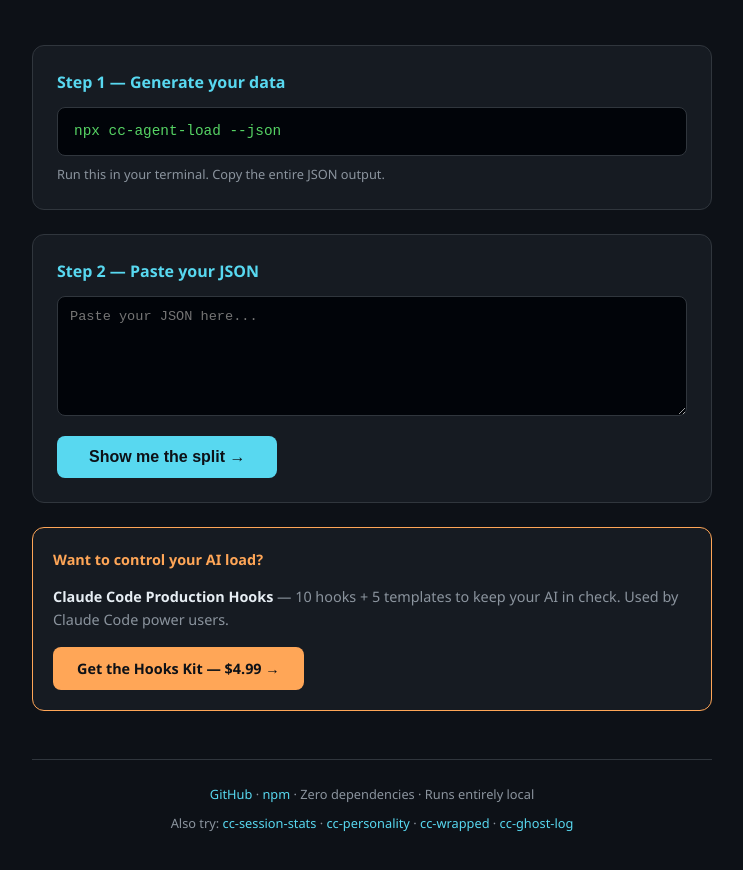
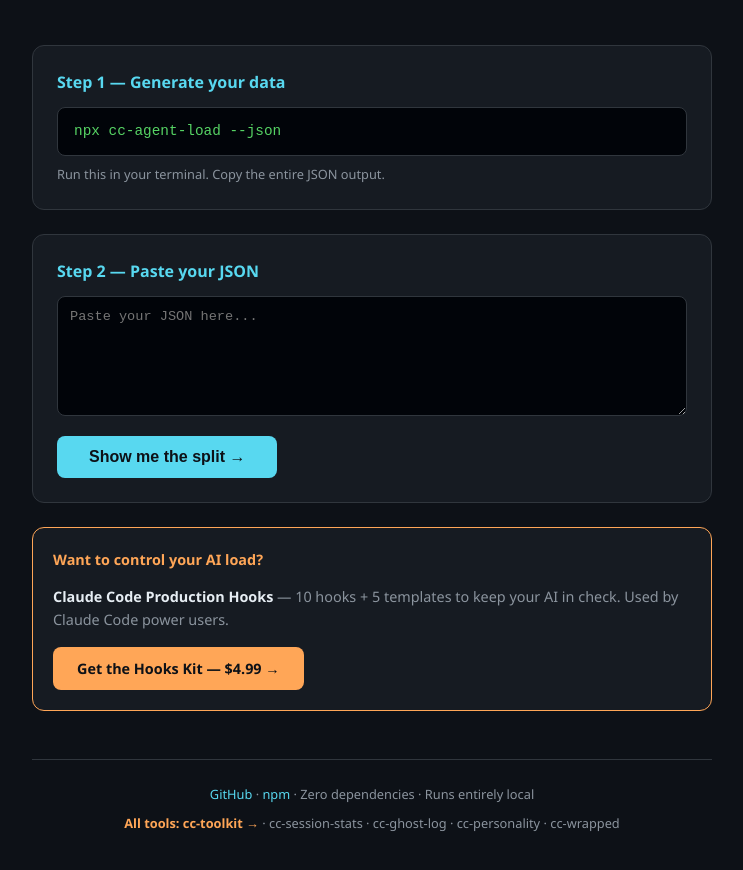
Before and after one commit to yurukusa/cc-agent-load, a website: page index.html in a window 1280 px wide. Shown: the part 128-998 px from the top of the page, without its empty margins (268-1011 px from the left). Drawn offline with Linux system fonts and the light colour scheme.

Commit message:
chore: replace individual links with cc-toolkit hub

```diff
--- a/index.html
+++ b/index.html
@@ -172,10 +172,8 @@
       Zero dependencies · Runs entirely local
     </p>
     <p style="margin-top: 8px;">
-      Also try: <a href="https://yurukusa.github.io/cc-session-stats/">cc-session-stats</a> ·
-      <a href="https://yurukusa.github.io/cc-personality/">cc-personality</a> ·
-      <a href="https://yurukusa.github.io/cc-wrapped/">cc-wrapped</a> ·
-      <a href="https://github.com/yurukusa/cc-ghost-log">cc-ghost-log</a>
+      <a href="https://yurukusa.github.io/cc-toolkit/" style="color:var(--orange);font-weight:600;">All tools: cc-toolkit →</a> ·
+      cc-session-stats · cc-ghost-log · cc-personality · cc-wrapped
     </p>
   </footer>
 </div>
```
